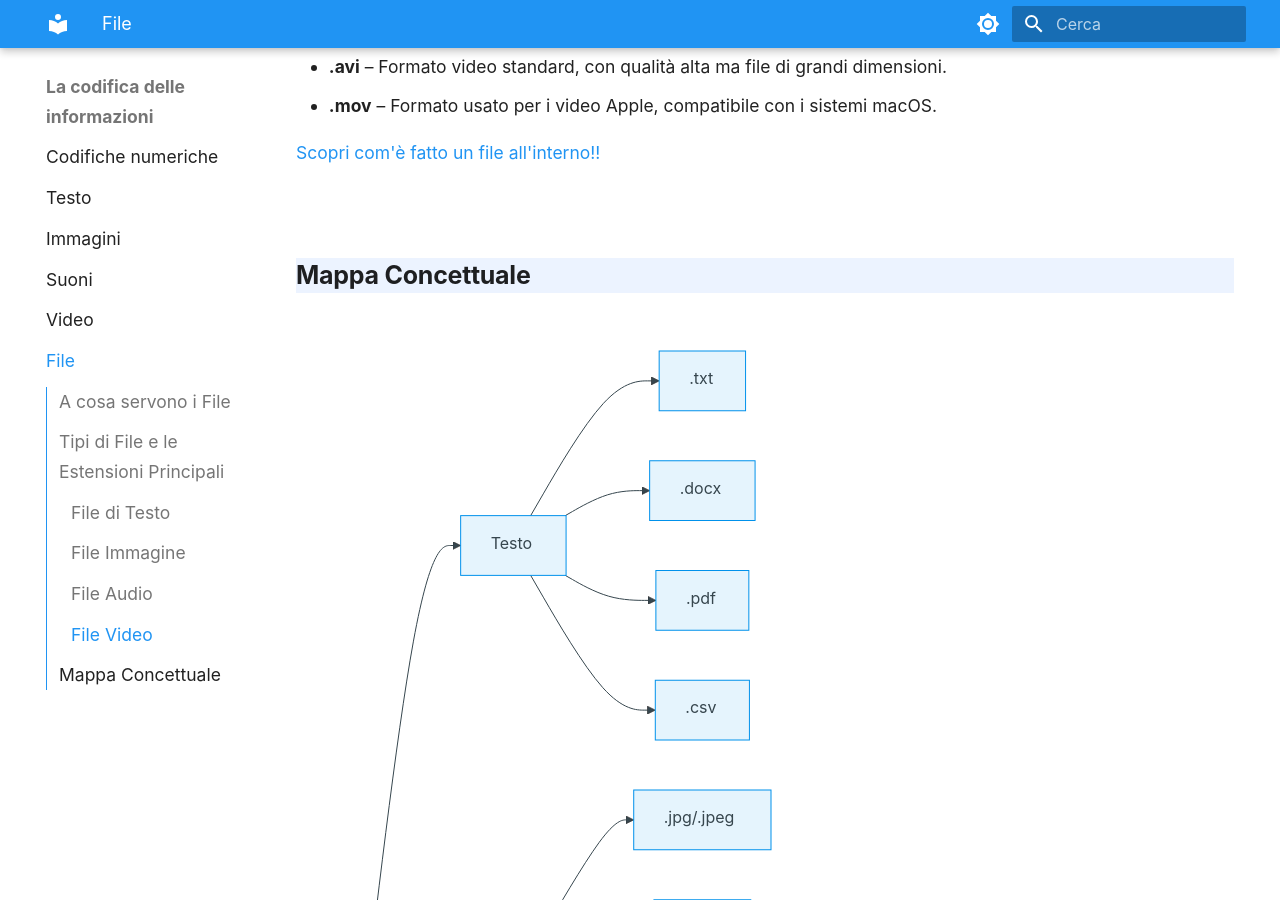
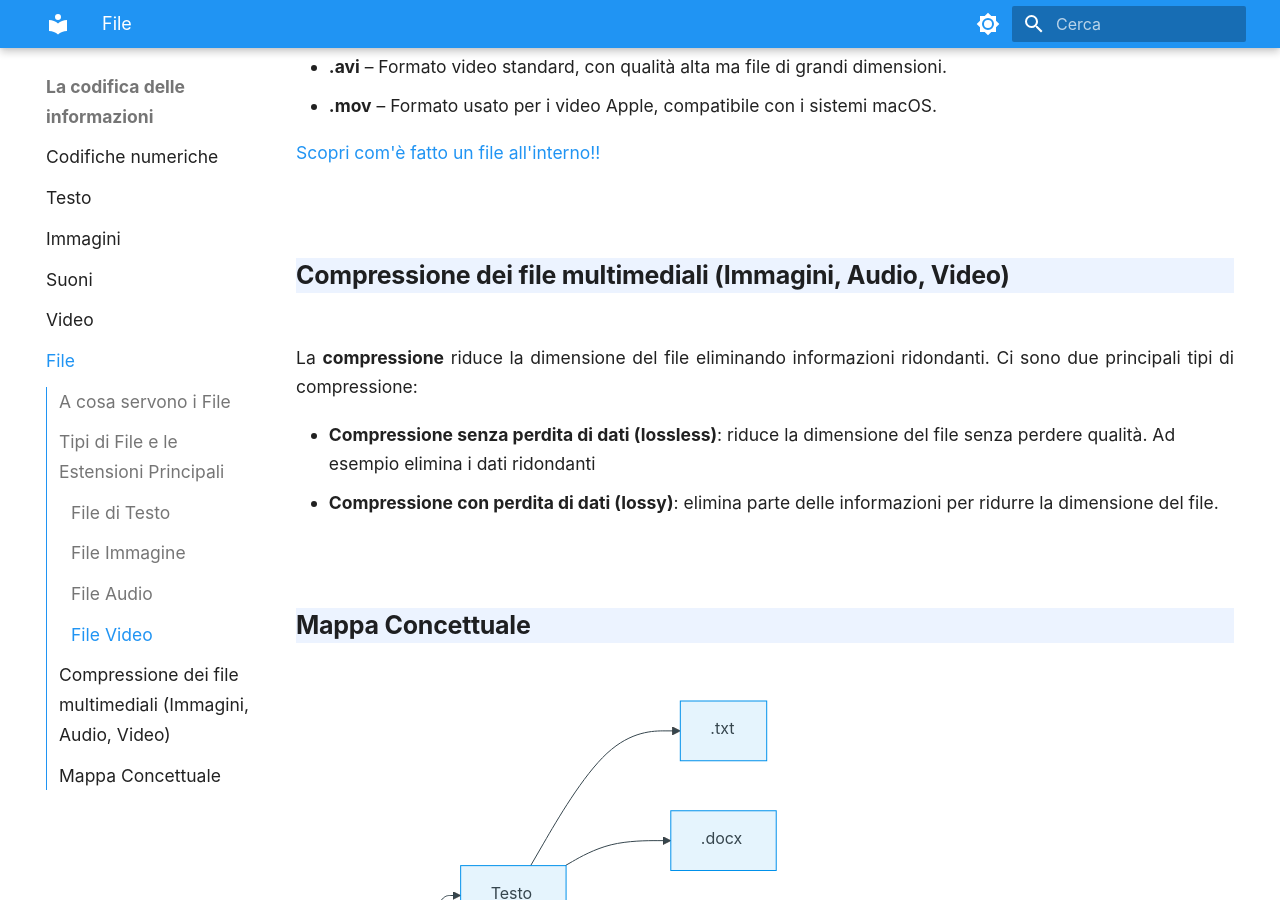
Before and after one commit to Federob/infohandouts, an MkDocs documentation site: the page built from docs/infoCoding/05_file.md, in a window 1280 px wide and 900 px high, scrolled down 2172 px. Built offline with MkDocs 1.6.1 and Material for MkDocs 9.7.7, drawn with Linux system fonts in a browser that asks for light colours.

Commit message:
compression for all types of file

````diff
--- a/docs/infoCoding/05_file.md
+++ b/docs/infoCoding/05_file.md
@@ -50,6 +50,13 @@ I file video memorizzano immagini in movimento, spesso accompagnate da suoni. Al
 
 [Scopri com'è fatto un file all'interno!!](https://hexed.it/)
 
+## Compressione dei file multimediali (Immagini, Audio, Video)
+
+La **compressione** riduce la dimensione del file eliminando informazioni ridondanti. Ci sono due principali tipi di compressione:
+
+- **Compressione senza perdita di dati (lossless)**: riduce la dimensione del file senza perdere qualità. Ad esempio elimina i dati ridondanti
+- **Compressione con perdita di dati (lossy)**: elimina parte delle informazioni per ridurre la dimensione del file.
+
 ## Mappa Concettuale
 
 ```mermaid
@@ -76,4 +83,10 @@ graph LR
     E --> E1[.mp4]
     E --> E2[.avi]
     E --> E3[.mov]
+
+    C --> I[Compressione]
+    D --> I
+    E --> I
+    I --> J[Compressione Lossless]
+    I --> K[Compressione Lossy]
 ```
````
Also changed, not shown: docs/infoCoding/04_digit_video.md (+0 -10 lines).
